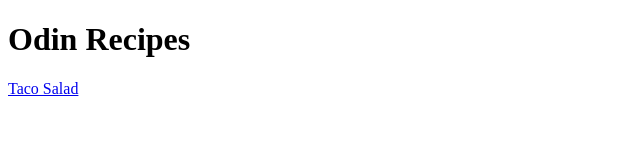
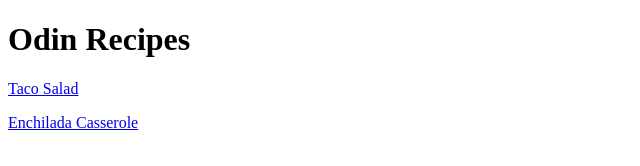
Before and after one commit to gumlik/odin-recipes, a plain HTML site: page index.html in a window 1280 px wide. Shown: the whole page, without its empty margins (0-640 px from the left). Drawn offline with Linux system fonts and the light colour scheme.

Commit message:
Add chicken casserole page

```diff
--- a/index.html
+++ b/index.html
@@ -9,6 +9,7 @@
 <body>
     <h1>Odin Recipes</h1>
     <a href="recipes/tacosalad.html">Taco Salad</a>
+    <p></p><a href="recipes.ckn-cass">Enchilada Casserole</a>
 
 </body>
 </html>
```
